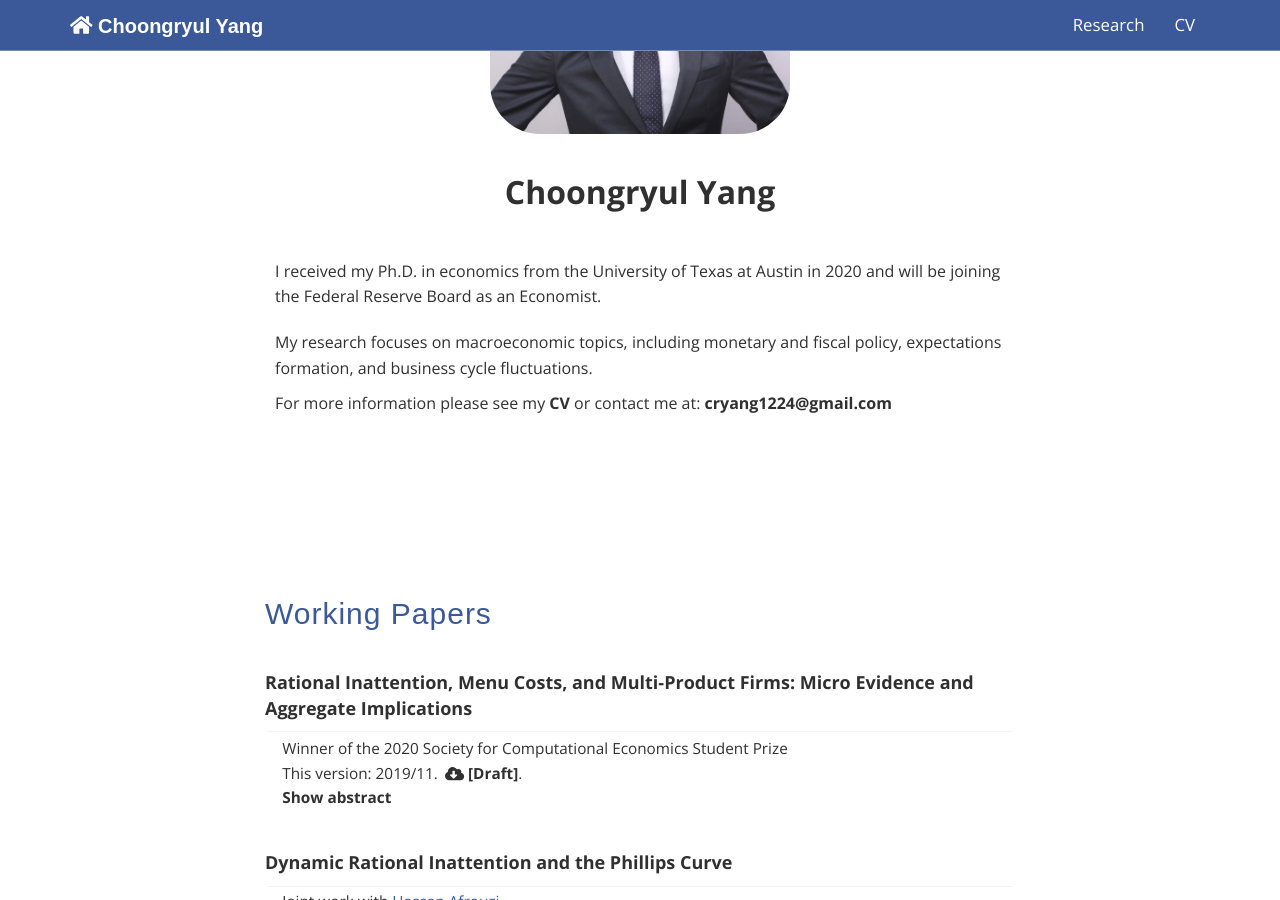
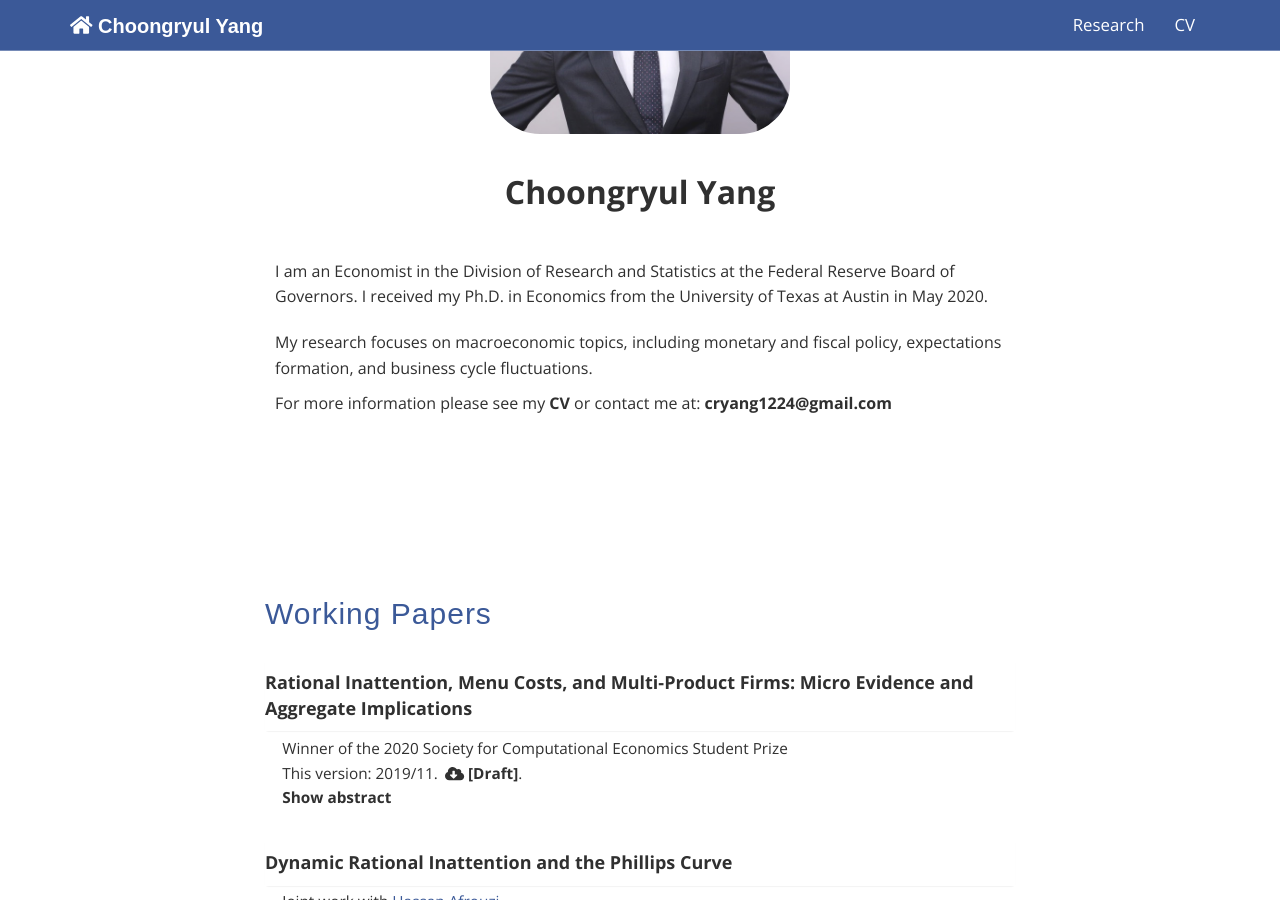
Before and after one commit to choongryulyang/choongryulyang.github.io, a Jekyll site: the page built from index.html, in a window 1280 px wide and 900 px high, scrolled down 363 px. Built offline with Jekyll 4.4.1, drawn with Linux system fonts in a browser that asks for light colours; some of the changed text lies outside the part shown.

Commit message:
Update index.html

```diff
--- a/index.html
+++ b/index.html
@@ -36,7 +36,7 @@ title: Choongryul Yang
 
 
 						<p style="margin-top: 40px; margin-bottom: 0px; text-align:left; padding: 10px 10px ; font-size: 12pt">
-						I received my Ph.D. in economics from the University of Texas at Austin in 2020 and will be joining the Federal Reserve Board as an Economist.
+						I am an Economist in the Division of Research and Statistics at the Federal Reserve Board of Governors. I received my Ph.D. in Economics from the University of Texas at Austin in May 2020.
 						</p>
 
 						<p style="margin-top: 10px;margin-bottom: 0px; text-align:left; padding: 0 10px 0 10px; font-size:12pt">
@@ -792,6 +792,11 @@ title: Choongryul Yang
     <!-- Footer -->
     <footer style="margin-top:100px">
         <div  class="container text-center" >
+		<p style="font-size: 11pt; margin: 10px 20px; text-align: left; color: #303030">
+			The views expressed on this site are solely my own and should not be interpreted as reflecting
+			the views of the Board of Governors of the Federal Reserve System or of any person associated with the Federal Reserve System.
+			<br>
+		</p>
 		<p style="text-align:left;font-size:80%;color:white">
 		<span class="light">
 			<center>
```
